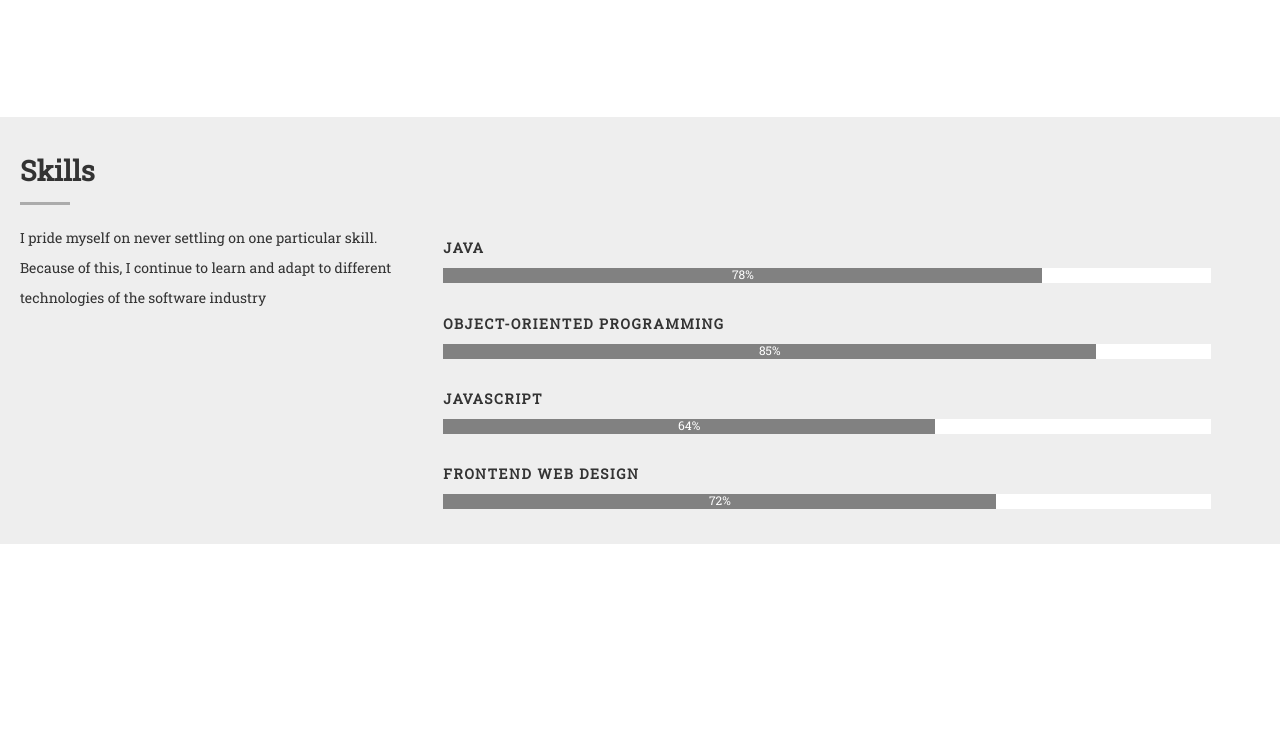
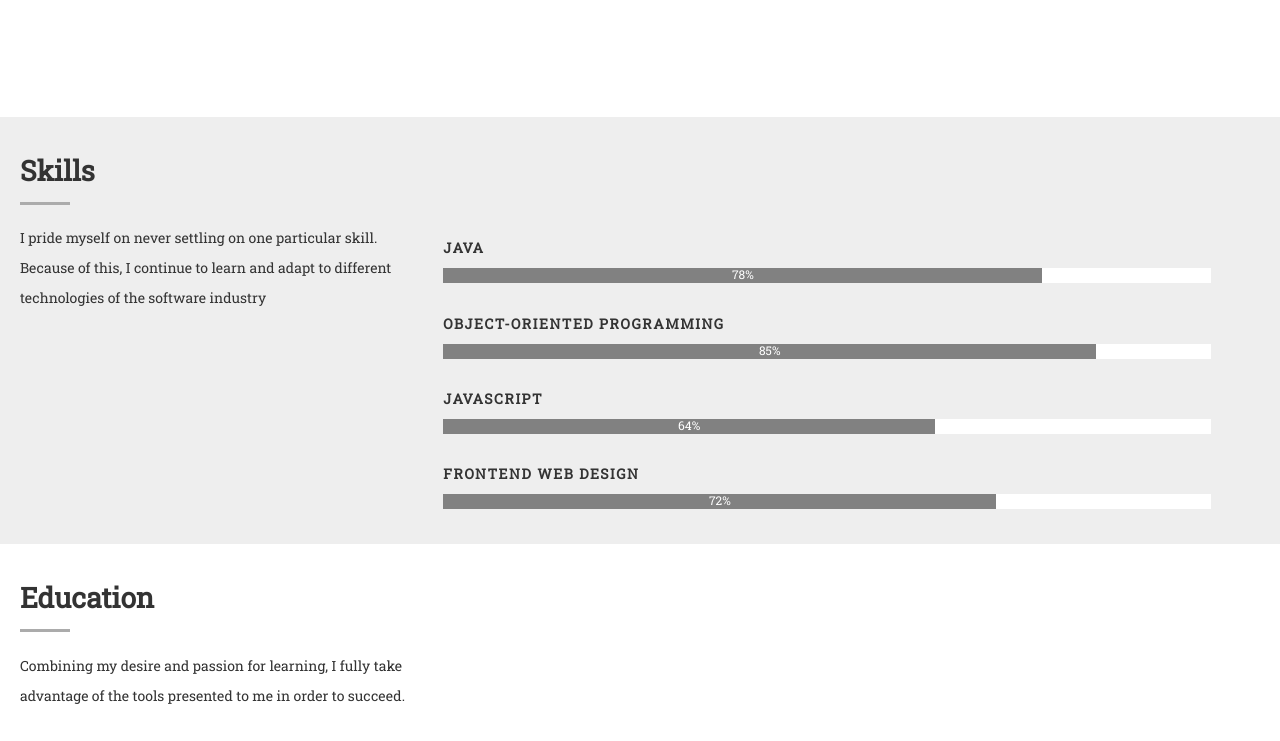
Before and after one commit to JamesAngeles21/Resume, a plain HTML site: page ResumeIndex.html in a window 1280 px wide. Shown: the part 1556-2297 px from the top of the page. Before the commit the page ends 2100 px from the top, so only its background shows below. Drawn offline with nearby package versions, Linux system fonts and the light colour scheme.

```diff
--- a/ResumeIndex.css
+++ b/ResumeIndex.css
@@ -276,7 +276,7 @@
 #second-page {
     display:inline-block;
     width:100vw;
-    background-color: #EFEFEF;
+    background-color: #EEE;
     float:left;
     clear:none;
 
@@ -416,7 +416,7 @@
     display: inline;
 }
 
-#skills {
+#skills, #education {
     text-align:left;
 }
 
--- a/ResumeIndex.html
+++ b/ResumeIndex.html
@@ -208,6 +208,18 @@
             </div>
         </div>
 
+        <div id = "fifth-page">
+            <div class = "content-wrap">
+                <h1 id = "education"><Strong> <span class = "underline"> Education </span></Strong></h1>
+                    <div class = "row">
+                        <div class = "col-xs-12 col-md-4">
+                            <p class = "dedication"> Combining my desire and passion for learning, I fully take advantage of the tools presented to me in order to succeed.  </p>
+                        </div>
+
+            </div>
+
+        </div>
+
 
 
 
```
